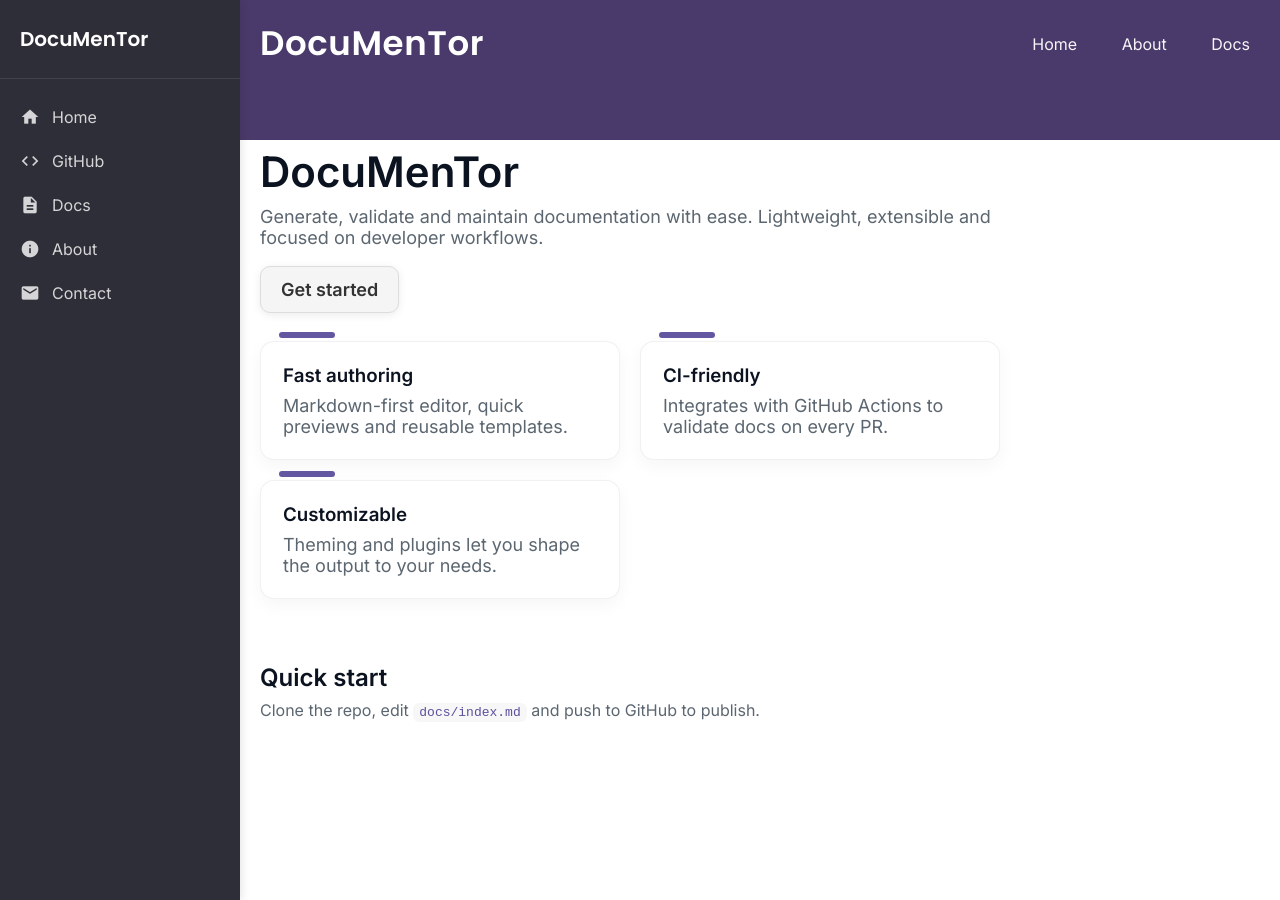
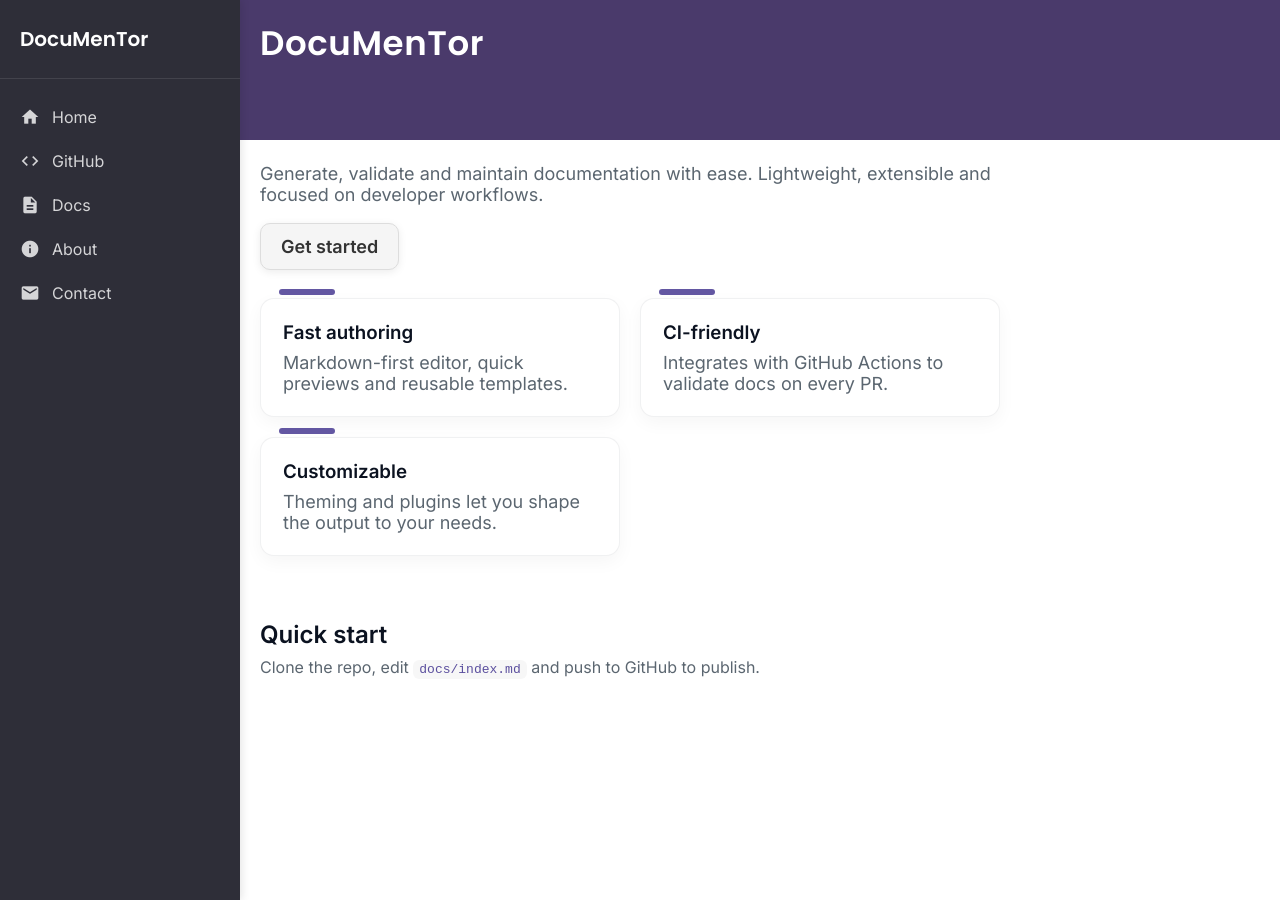
Before and after one commit to sara-abouelwafa/DocuMenTor, a Jekyll site: the page built from docs/index.md, in a window 1280 px wide and 900 px high. Built offline with Jekyll 4.4.1, drawn with Linux system fonts in a browser that asks for light colours; our own code applies the rules of GitHub Pages for plain Markdown files.

Commit message:
remove header

```diff
--- a/docs/_layouts/default.html
+++ b/docs/_layouts/default.html
@@ -5,7 +5,7 @@
     <meta name="viewport" content="width=device-width,initial-scale=1">
     <title>{{ page.title | default: site.title }}</title>
     <meta name="description" content="{{ page.description | default: site.description }}">
-    <!-- Load a clean UI font to match the modern look -->
+
     <link rel="preconnect" href="https://fonts.gstatic.com" crossorigin>
     <link href="https://fonts.googleapis.com/css2?family=Inter:wght@300;400;600;700&family=Poppins:wght@600&display=swap" rel="stylesheet">
     <link rel="stylesheet" href="{{ site.baseurl }}/assets/css/style.css">
@@ -41,18 +41,14 @@
       </nav>
     </aside>
 
-    <!-- colorful top band similar to the requested design -->
+
     <div class="color-top" aria-hidden="true"></div>
 
     <div class="page-wrapper">
       <header class="site-header">
         <div class="container header-inner">
           <a class="logo" href="{{ site.baseurl }}/"><span class="logo-accent">{{ site.title }}</span></a>
-          <nav class="site-nav" aria-label="Primary navigation">
-            <a href="{{ site.baseurl }}/">Home</a>
-            <a href="{{ site.baseurl }}/about.html">About</a>
-            <a href="{{ site.baseurl }}/docs/">Docs</a>
-          </nav>
+
         </div>
       </header>
 
--- a/docs/index.md
+++ b/docs/index.md
@@ -1,10 +1,7 @@
----
-layout: default
-title: DocuMenTor
----
+
 <section class="container hero">
   <div class="left">
-    <h1>DocuMenTor</h1>
+    <h1></h1>
     <p>Generate, validate and maintain documentation with ease. Lightweight, extensible and focused on developer workflows.</p>
     <p>
       <a class="cta" href="#get-started">Get started</a>
```
Also changed, not shown: 1 other file.
